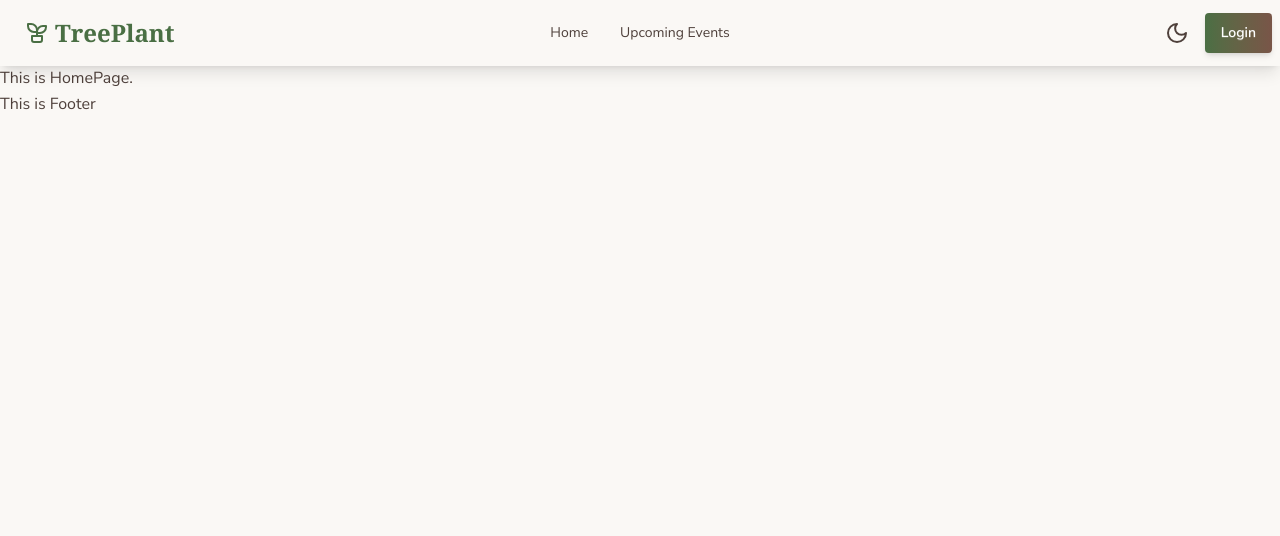
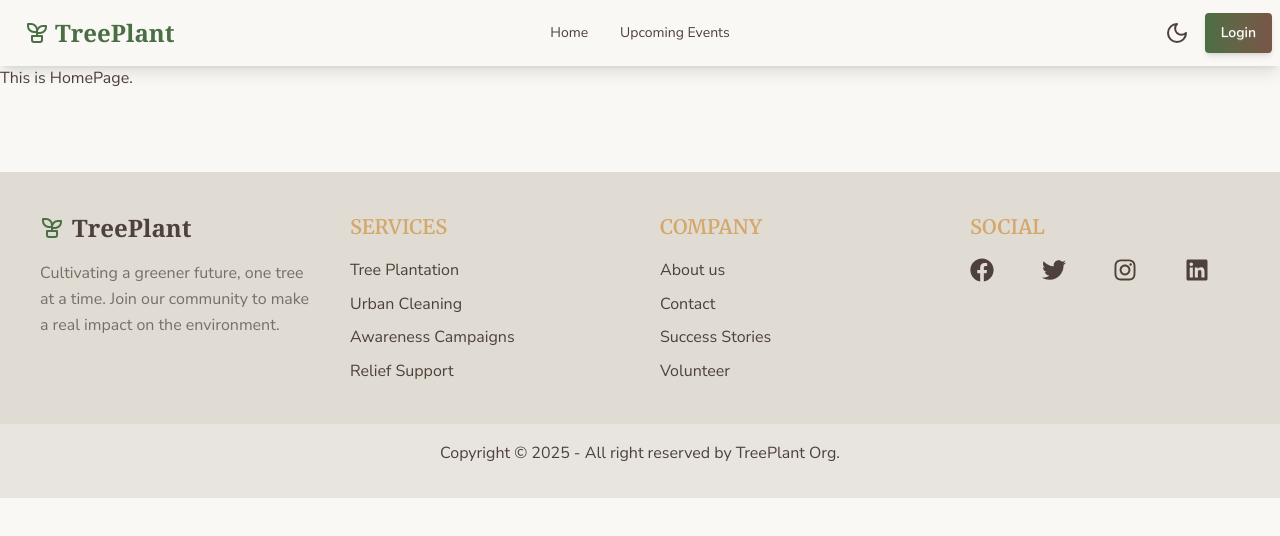
Before and after one commit to khorshedsadhin/tree-plantation-client, a React (Vite) app: page / in a window 1280 px wide. Shown: the top 536 px of the page. Built offline with nearby package versions, Linux system fonts and the light colour scheme; no server answers.

Commit message:
added footer and error page style

```diff
--- a/src/components/Footer.jsx
+++ b/src/components/Footer.jsx
@@ -1,10 +1,52 @@
-import React from 'react';
+import { FaFacebook, FaTwitter, FaInstagram, FaLinkedin } from "react-icons/fa";
+import { TbPlant } from "react-icons/tb";
 
 const Footer = () => {
   return (
-    <div>
-      This is Footer
-    </div>
+    <footer className="bg-neutral text-neutral-content mt-20">
+      <div className="container mx-auto p-10 grid grid-cols-1 md:grid-cols-4 gap-10">
+
+        <aside className="col-span-1 md:col-span-1">
+          <div className="flex items-center gap-2 text-2xl font-serif font-bold mb-4">
+            <TbPlant className="text-primary" />
+            <span>TreePlant</span>
+          </div>
+          <p className="opacity-70 leading-relaxed">
+            Cultivating a greener future, one tree at a time. Join our community to make a real impact on the environment.
+          </p>
+        </aside>
+
+        <nav className="flex flex-col gap-2">
+          <h6 className="footer-title opacity-100 text-accent">Services</h6>
+          <a className="link link-hover">Tree Plantation</a>
+          <a className="link link-hover">Urban Cleaning</a>
+          <a className="link link-hover">Awareness Campaigns</a>
+          <a className="link link-hover">Relief Support</a>
+        </nav>
+
+        <nav className="flex flex-col gap-2">
+          <h6 className="footer-title opacity-100 text-accent">Company</h6>
+          <a className="link link-hover">About us</a>
+          <a className="link link-hover">Contact</a>
+          <a className="link link-hover">Success Stories</a>
+          <a className="link link-hover">Volunteer</a>
+        </nav>
+
+        <nav className="flex flex-col gap-2">
+          <h6 className="footer-title opacity-100 text-accent">Social</h6>
+          <div className="grid grid-flow-col gap-4 text-2xl">
+            <a className="cursor-pointer hover:text-primary transition-colors"><FaFacebook /></a>
+            <a className="cursor-pointer hover:text-primary transition-colors"><FaTwitter /></a>
+            <a className="cursor-pointer hover:text-primary transition-colors"><FaInstagram /></a>
+            <a className="cursor-pointer hover:text-primary transition-colors"><FaLinkedin /></a>
+          </div>
+        </nav>
+      </div>
+
+      <div className="bg-base-300 text-base-content text-center p-4 text-sm">
+        <p>Copyright © {new Date().getFullYear()} - All right reserved by TreePlant Org.</p>
+      </div>
+    </footer>
   );
 };
 
--- a/src/layouts/RootLayout.jsx
+++ b/src/layouts/RootLayout.jsx
@@ -8,7 +8,7 @@ const RootLayout = () => {
   const {theme} = use(AuthContext);
 
   return (
-    <div data-theme = {theme} className='h-screen'>
+    <div data-theme = {theme} className='min-h-screen'>
       <Navbar></Navbar>
       <Outlet></Outlet>
       <Footer></Footer>
--- /dev/null
+++ b/src/pages/ErrorPage.jsx
@@ -0,0 +1,31 @@
+import { Link } from 'react-router';
+import { TbTree } from "react-icons/tb";
+import { use } from 'react';
+import { AuthContext } from '../contexts/AuthContext';
+
+const ErrorPage = () => {
+  const {theme} = use(AuthContext);
+
+  return (
+    <div data-theme = {theme} className="min-h-screen flex flex-col justify-center items-center bg-base-200 text-center px-4">
+      <div className="relative">
+        <TbTree className="text-9xl text-base-content/10" />
+        <h1 className="absolute top-1/2 left-1/2 -translate-x-1/2 -translate-y-1/2 text-7xl font-bold text-primary">
+          404
+        </h1>
+      </div>
+
+      <h2 className="text-3xl font-serif font-bold mt-8 mb-4">Page Not Found</h2>
+      <p className="max-w-md mx-auto text-base-content/70 mb-8">
+        It looks like the path you've taken leads to a barren land.
+        Let's get you back to the green zone.
+      </p>
+
+      <Link to="/" className="btn btn-primary text-white px-8">
+        Back to Home
+      </Link>
+    </div>
+  );
+};
+
+export default ErrorPage;
--- a/src/routes/router.jsx
+++ b/src/routes/router.jsx
@@ -10,11 +10,13 @@ import EventDetails from "../pages/Events/EventDetails";
 import ManageEvents from "../pages/Events/ManageEvents";
 import UpdateEvent from "../pages/Events/UpdateEvent";
 import JoinedEvents from "../pages/Events/JoinedEvents";
+import ErrorPage from "../pages/ErrorPage";
 
 const router = createBrowserRouter([
 	{
 		path: "/",
 		Component: RootLayout,
+    errorElement: <ErrorPage></ErrorPage>,
 		children: [
 			{
 				index: true,
```
